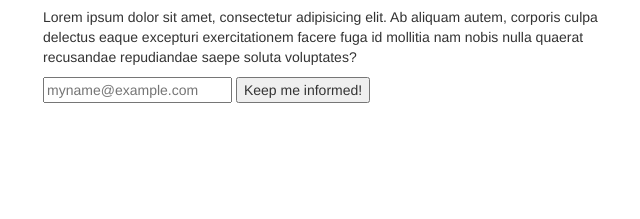
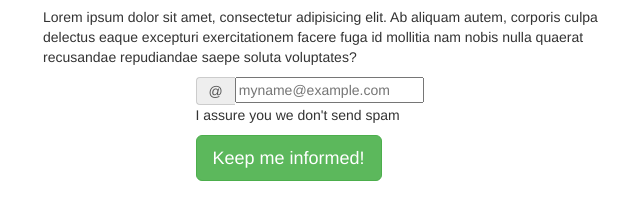
Before and after one commit to davidmgilo/LandingPage, a website: page index.html in a window 1280 px wide. Shown: the part 63-282 px from the top of the page, without its empty margins (292-932 px from the left). Drawn offline with nearby package versions, Linux system fonts and the light colour scheme.

Commit message:
bootstrap - input group - btn

```diff
--- a/index.html
+++ b/index.html
@@ -8,6 +8,14 @@
     <title>Document</title>
     <link rel="stylesheet" href="node_modules/bootstrap/dist/css/bootstrap.css">
 </head>
+<style>
+    form {
+        margin: 0 auto;
+        width:50%;
+    }
+        /*text-align: center;*/
+
+</style>
 <body>
 
 <div class="container-fluid">
@@ -18,8 +26,12 @@
             <p>Lorem ipsum dolor sit amet, consectetur adipisicing elit. Ab aliquam autem, corporis culpa delectus eaque excepturi exercitationem facere fuga id mollitia nam nobis nulla quaerat recusandae repudiandae saepe soluta voluptates?</p>
 
             <form action="/mailing-list">
-                <input type="email" name="email" placeholder="myname@example.com">
-                <button type="submit">Keep me informed!</button>
+                <div class="input-group">
+                    <span class="input-group-addon">@</span>
+                    <input type="email" name="email" placeholder="myname@example.com">
+                </div>
+                <p>I assure you we don't send spam</p>
+                <button class="btn btn-success btn-lg" type="submit">Keep me informed!</button>
             </form>
         </div>
     </div>
```
